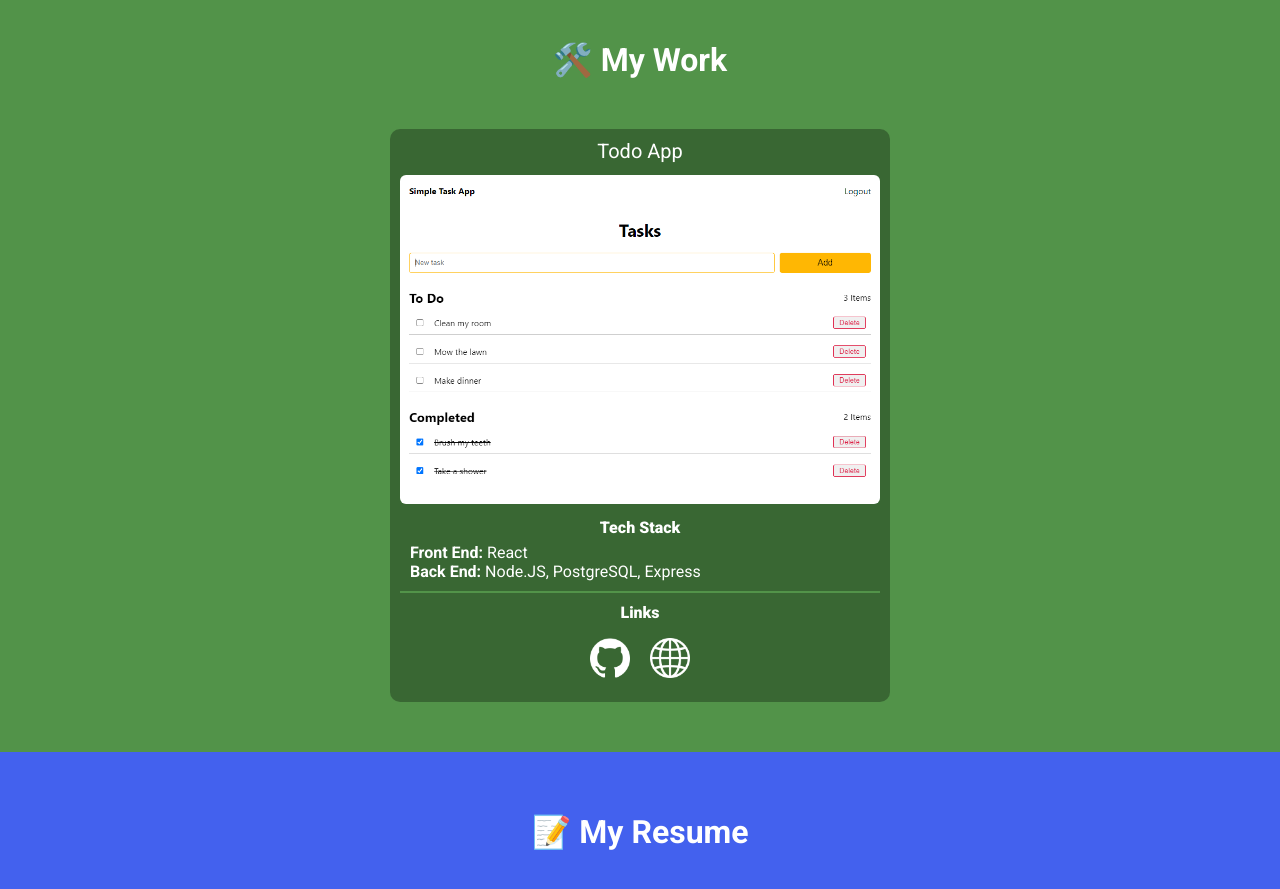
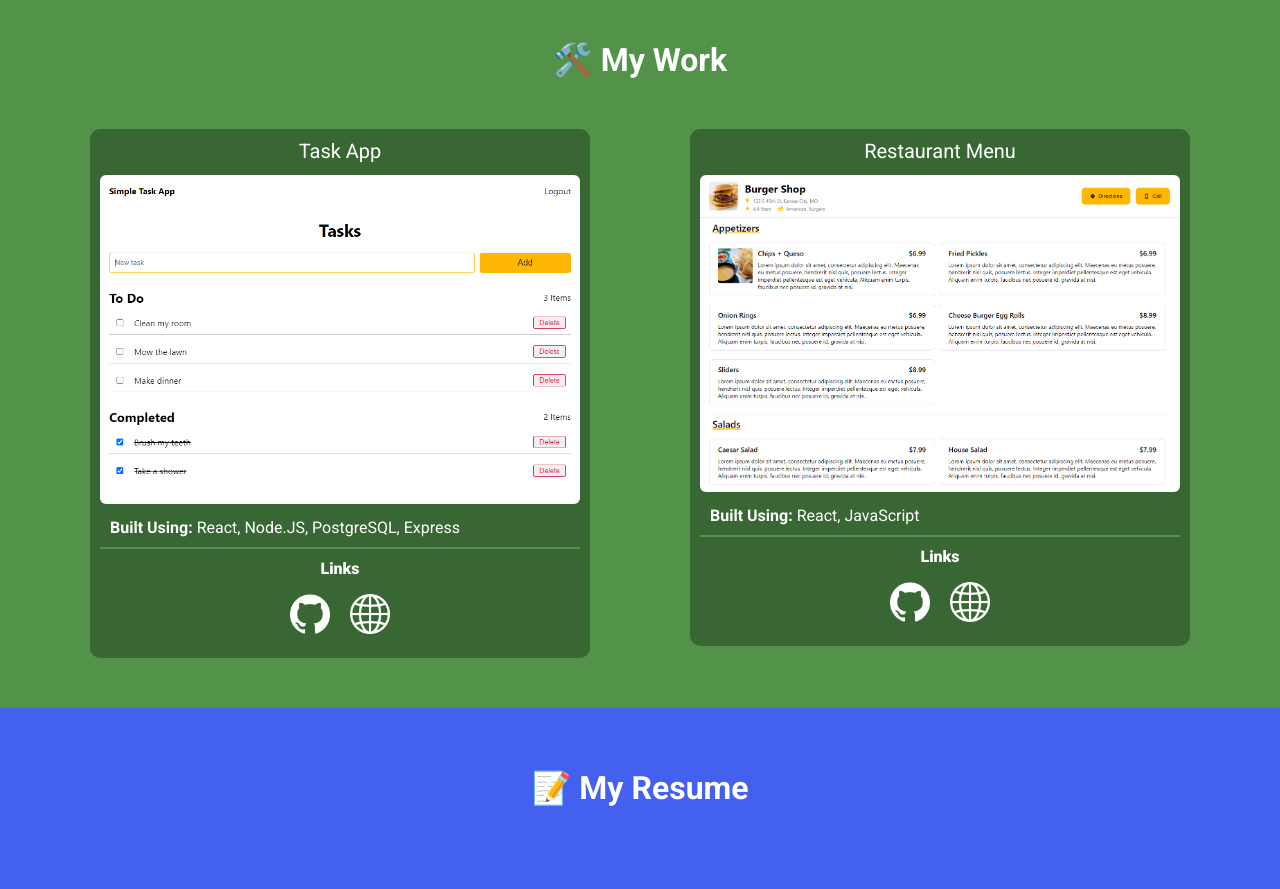
Before and after one commit to dbvker/portfolio, a React (Create React App) app: page / in a window 1280 px wide. Shown: the part 820-1709 px from the top of the page. Built offline with nearby package versions, Linux system fonts and the light colour scheme.

Commit message:
added a second project to my work

```diff
--- a/public/index.html
+++ b/public/index.html
@@ -10,7 +10,7 @@
     <title>Dylan Baker</title>
     <link rel="preconnect" href="https://fonts.googleapis.com">
   <link rel="preconnect" href="https://fonts.gstatic.com" crossorigin>
-  <link href="https://fonts.googleapis.com/css2?family=Open+Sans:wght@300&family=Roboto:ital,wght@0,100;0,300;0,400;0,500;0,700;0,900;1,100;1,300;1,400;1,500;1,700;1,900&display=swap" rel="stylesheet">
+  <link href="https://fonts.googleapis.com/css2?family=Roboto:ital,wght@0,100;0,300;0,400;0,500;0,700;0,900;1,100;1,300;1,400;1,500;1,700;1,900&display=swap" rel="stylesheet">
   </head>
   <body>
     <noscript>You need to enable JavaScript to run this app.</noscript>
--- a/src/Components/Work/Work.css
+++ b/src/Components/Work/Work.css
@@ -43,7 +43,7 @@
   text-align: left;
 }
 
-.work-item-stack-title {
+.work-item-links-title {
   text-align: center;
   margin-bottom: 6px;
   font-weight: 800;
--- a/src/Components/Work/Work.js
+++ b/src/Components/Work/Work.js
@@ -1,6 +1,7 @@
 import React from 'react';
 
-import ToDoAppImg from '../../Assets/task-app-image.png';
+import TaskAppImg from '../../Assets/task-app-image.png';
+import MenuAppImg from '../../Assets/menu-app-image.png';
 
 import GithubIcon from '../../Assets/github.png';
 import WebIcon from '../../Assets/web.png';
@@ -9,12 +10,18 @@ import './Work.css';
 
 let workData = [
     {
-        title: 'Todo App',
-        image: ToDoAppImg,
-        frontEndTech: ['React'],
-        backEndTech: ['Node.JS', 'PostgreSQL', 'Express',],
+        title: 'Task App',
+        image: TaskAppImg,
+        stack: ['React', 'Node.JS', 'PostgreSQL', 'Express',],
         githubRepo: 'https://github.com/simple-todo-app',
         siteLink: 'https://todo-app-dylan.netlify.app/'
+    },
+    {
+        title: 'Restaurant Menu',
+        image: MenuAppImg,
+        stack: ['React', 'JavaScript'],
+        githubRepo: 'https://github.com/dbvker/Restaurant-Menu',
+        siteLink: 'https://restaurant-menu-db.netlify.app/'
     },
 ]
 
@@ -28,14 +35,14 @@ const Work = () => {
                         return (
                             <div className='work-item-container' key={index}>
                                 <div className='work-item-title'>{item.title}</div>
-                                <img src={item.image} alt={item.title} />
+                                <a href={item.siteLink} target='_blank' rel="noreferrer">
+                                    <img src={item.image} alt={item.title} />
+                                </a>
                                 <div className='work-item-stack'>
-                                    <div className='work-item-stack-title'>Tech Stack</div>
-                                    <strong>Front End: </strong>{item.frontEndTech.join(', ')}<br />
-                                    <strong>Back End: </strong>{item.backEndTech.join(', ')}
+                                    <strong>Built Using: </strong>{item.stack.join(', ')}<br />
                                 </div>
                                 <div className='work-item-links'>
-                                    <div className='work-item-stack-title'>Links</div>
+                                    <div className='work-item-links-title'>Links</div>
                                     <a href={item.githubRepo} target='_blank' rel="noreferrer">
                                         <img src={GithubIcon} alt='GitHub logo' />
                                     </a>
```
Also changed, not shown: src/Assets/menu-app-image.png (added), src/Assets/pic_of_me.jpg (deleted).
